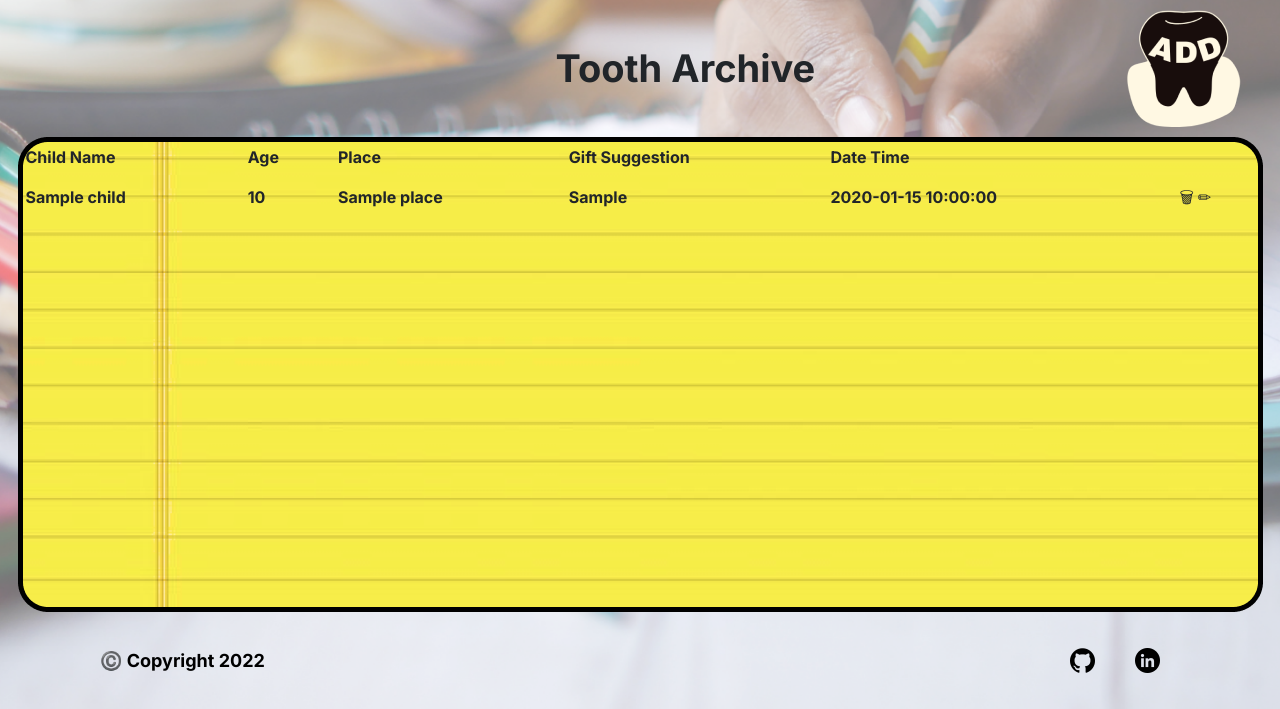
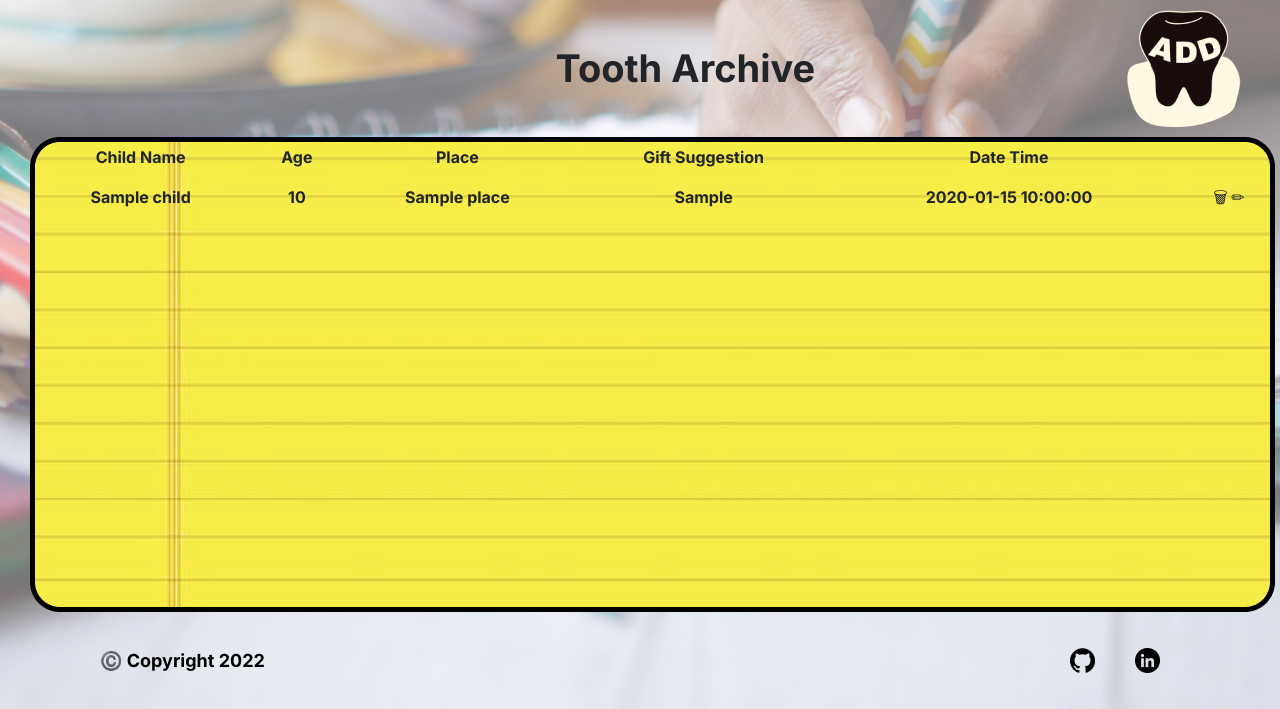
Before and after one commit to mintybubblegum/minniePerez, a PHP site: template src/View/childrenList.php in a window 1280 px wide; the page is wider, and only the part inside the window is pictured. Shown: the part 194-903 px from the top of that part. Run offline with PHP 8.4, Linux system fonts and the light colour scheme; the template is opened without the code that fills it: most values are stand-ins (such as "Sample title", 1, 10 or a date in 2020).

Commit message:
table container text-center

```diff
--- a/public/styles/home.css
+++ b/public/styles/home.css
@@ -49,6 +49,12 @@ main {
     height: 475px;
 }
 
+/* .tableHome::-webkit-scrollbar{
+    width: 12px;
+    background: #efefef ;
+} */
+
+
 .boxTitle {
     padding: 20px;
 }
--- a/src/View/childrenList.php
+++ b/src/View/childrenList.php
@@ -12,7 +12,7 @@
 </div>
 
 <main>
-<div class="tableHome">
+<div class="tableHome container text-center">
     <table class="table table-borderless" style= "background-image: url(./public/img/notebookHome.png)">
         <thead>
             <tr class="boxTitle">
```
Also changed, not shown: public/img/notebookHome.png, public/img/yellowNotebook.png.
